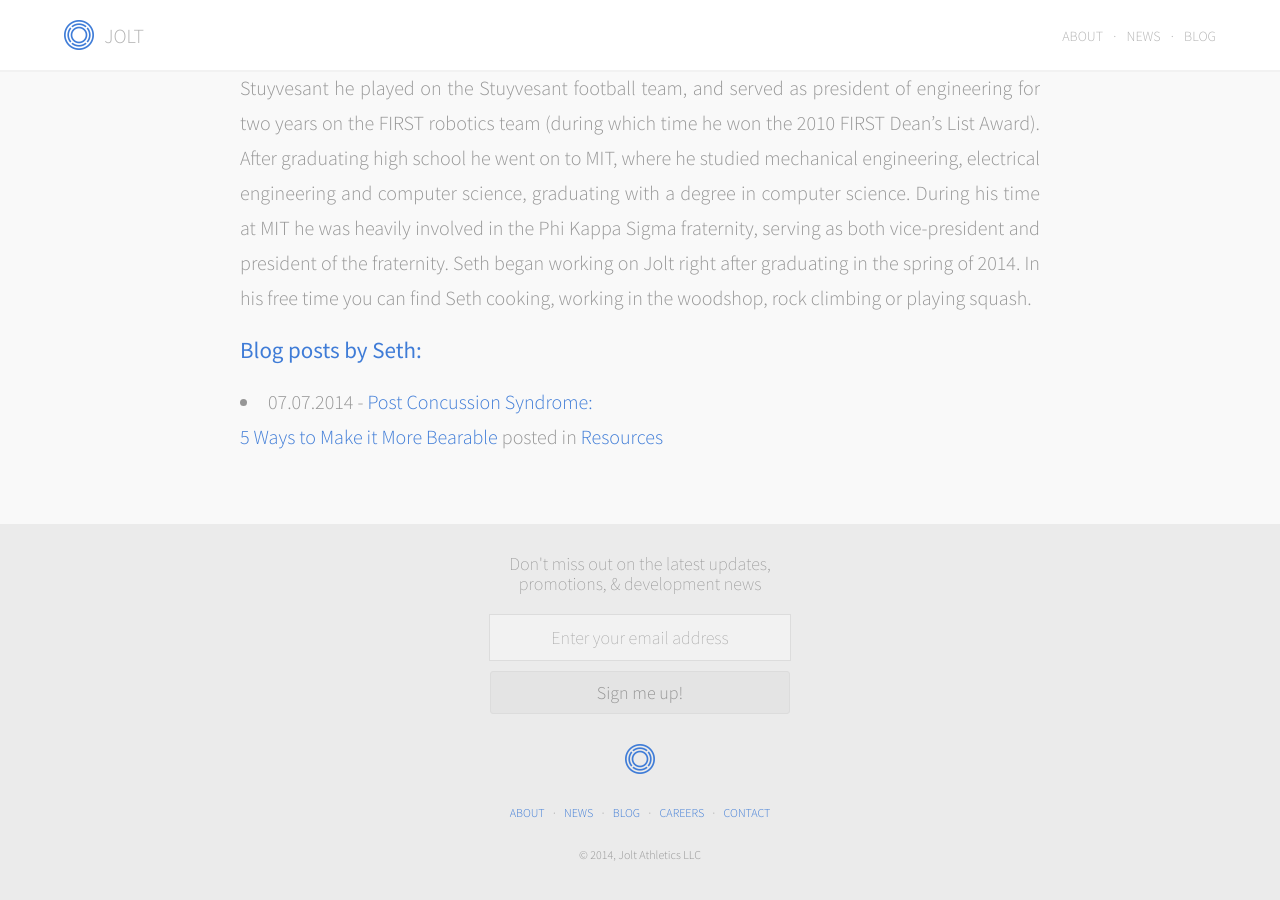
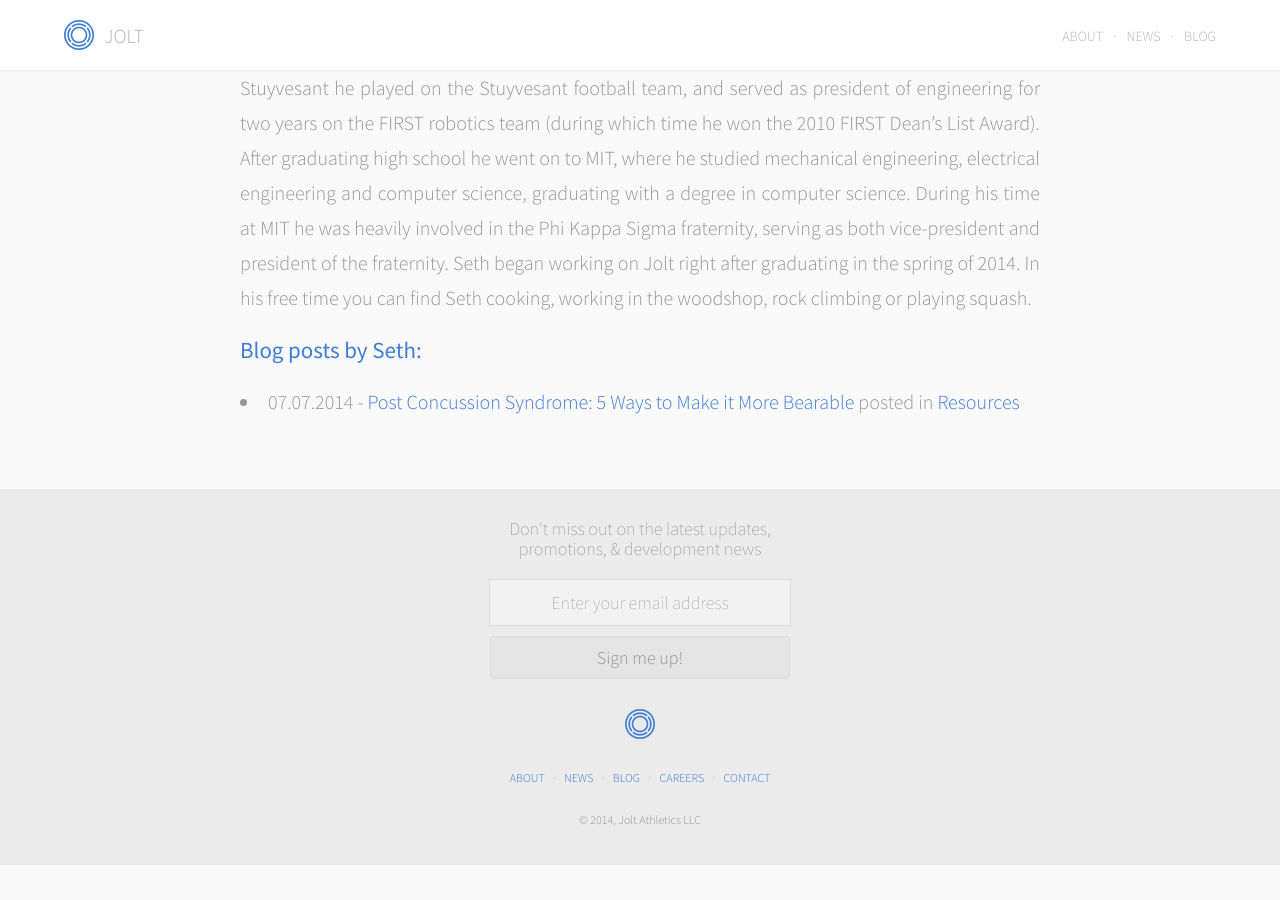
Before and after one commit to JoltSensor/joltsensor.github.io, a Jekyll site: the page built from people/seth/index.html, in a window 1280 px wide and 900 px high, scrolled down 695 px. Built offline with Jekyll 4.4.1, drawn with Linux system fonts in a browser that asks for light colours; nearby versions of some CDN libraries; after the commit the page ends 1560 px from its top, so only the background shows below that.

Commit message:
Fixed line break issue in detailed bio

```diff
--- a/_includes/detailed-bio.html
+++ b/_includes/detailed-bio.html
@@ -13,7 +13,7 @@
 		{% for post in site.categories.blog %}
 	    	{% assign author_match = site.data.authors[post.author] %}
 	    	{% if author == author_match %}
-				<li style="font-family: 'Source Sans Pro', sans-serif; font-weight: 300;">{{ post.date || date:"%m.%d.%Y" }} - <a href="{{ post.url }}">{{ post.title }}</a> posted in <a href=/blog/{{ post.category | downcase }}>{{ post.category }}</a></li>
+				<li style="font-family: 'Source Sans Pro', sans-serif; font-weight: 300;">{{ post.date || date:"%m.%d.%Y" }} - <a href="{{ post.url }}">{{ post.title | replace: "</br>", " " }}</a> posted in <a href=/blog/{{ post.category | downcase }}>{{ post.category }}</a></li>
 		    {% endif %}
 	  	{% endfor %}
 		</ul>
```
